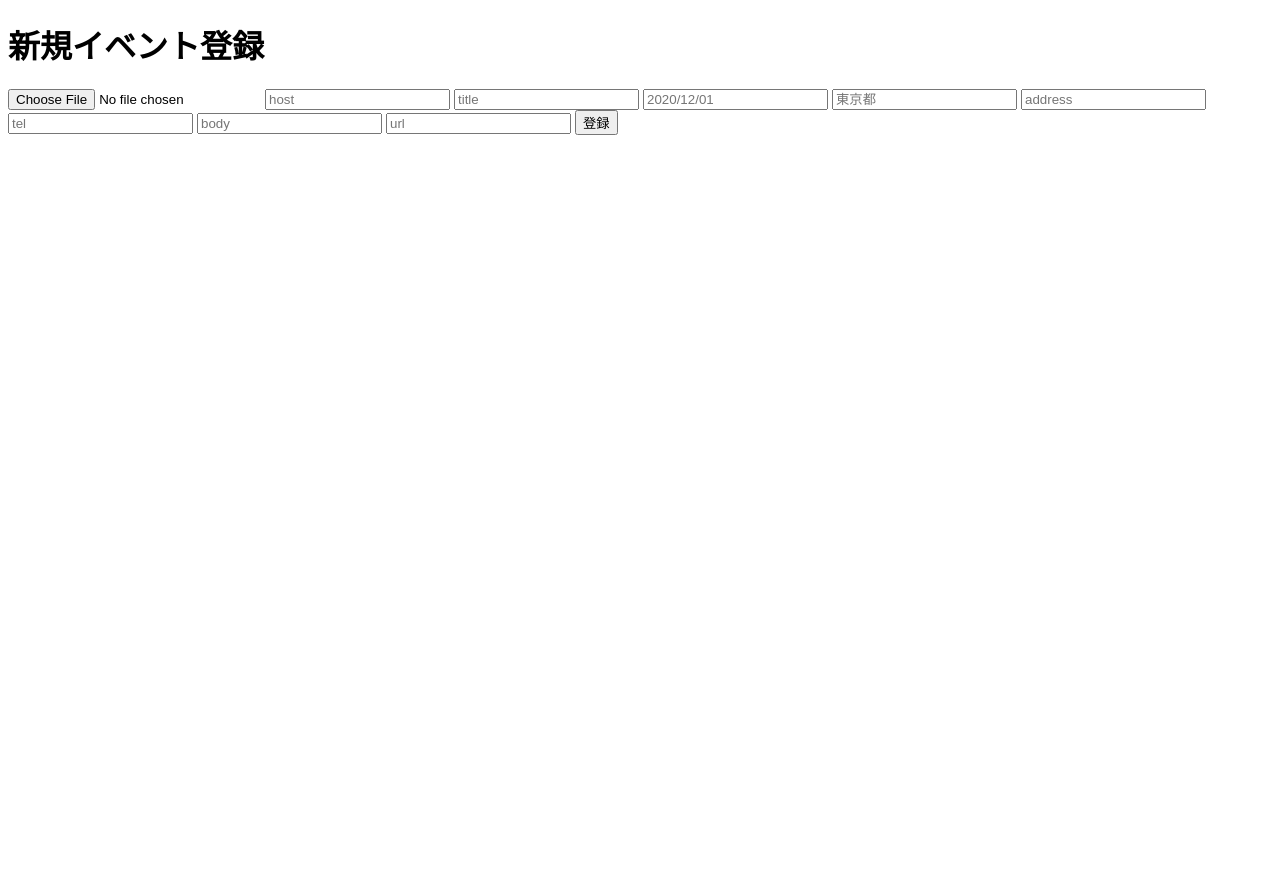
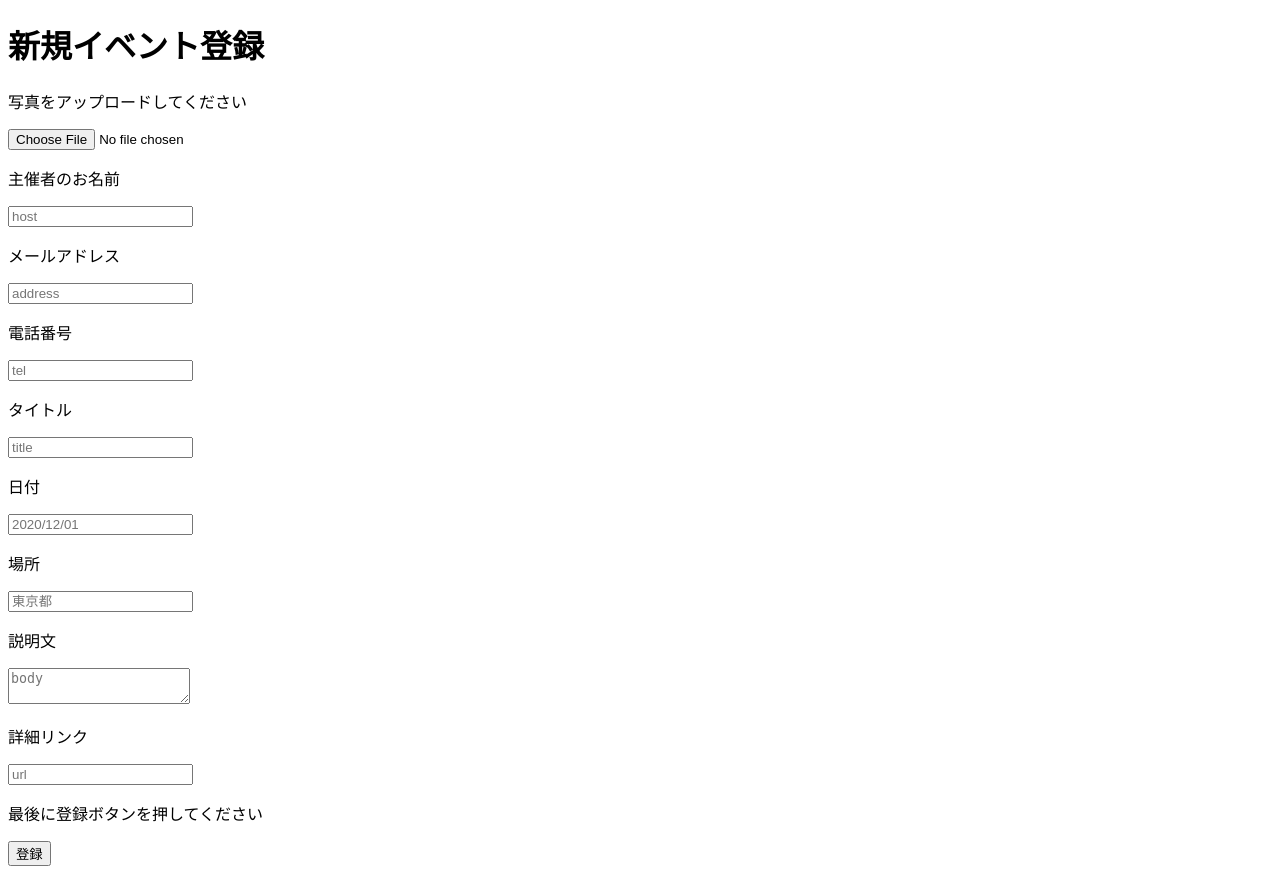
Before and after one commit to keigokinoshita/Evridge, a Flask app: page /event_register in a window 1280 px wide. Before the commit the page ends 135 px from the top, so only its background shows below. Run offline with Flask 2, Linux system fonts and the light colour scheme; a user stored in the database is signed in; parts of the project's set-up code (start-up, migrations or seed data) failed here and were passed over; some libraries are stand-ins or nearby versions.

Commit message:
Update event_register.html
フォームを少し見やすくして順番を入れ替えました。

```diff
--- a/app/templates/event_register.html
+++ b/app/templates/event_register.html
@@ -1,29 +1,45 @@
 <!DOCTYPE html>
+<html>
 <head>
     <meta charset="UTF-8">
-    <title></title>
+    <title>新規イベント登録</title>
 </head>
 <body>
-    <h1>新規イベント登録</h1>
+    <div class="header">
+     <h1>新規イベント登録</h1>
+    </div>
 
     <form action="/event_register" method="post" enctype="multipart/form-data">
+        <p>写真をアップロードしてください</p>
         <input type="hidden" name="csrf_token" value="{{ csrf_token() }}"/>
         {{ form.csrf_token }}
         <input type="file" name="img">
         {{ ', '.join(form.img.errors) }}
+        <p>主催者のお名前</p>
         <input type="text" name="host" placeholder="host">
         {{ ', '.join(form.host.errors) }}
+        <p>メールアドレス</p>
+        <input type="text" name="address" placeholder="address">
+        {{ ', '.join(form.address.errors) }}
+        <p>電話番号</p>
+        <input type="text" name="tel" placeholder="tel">
+        <p>タイトル</p>
         <input type="text" name="title" placeholder="title">
         {{ ', '.join(form.title.errors) }}
+        <p>日付</p>
         <input type="text" name="date" placeholder="2020/12/01">
         {{ ', '.join(form.date.errors) }}
+        <p>場所</p>
         <input type="text" name="place" placeholder="東京都">
-        <input type="text" name="address" placeholder="address">
-        {{ ', '.join(form.address.errors) }}
-        <input type="text" name="tel" placeholder="tel">
-        <input type="text" name="body" placeholder="body">
+        <p>説明文</p>
+        <textarea type="text" name="body" placeholder="body"></textarea>
+        <p>詳細リンク</p>
         <input type="text" name="url" placeholder="url">
+        <p>最後に登録ボタンを押してください</p>
         <input type="submit" value="登録">
     </form>
+
+    <div class="footer">
+    </div>
 </body>
 </html>
```
